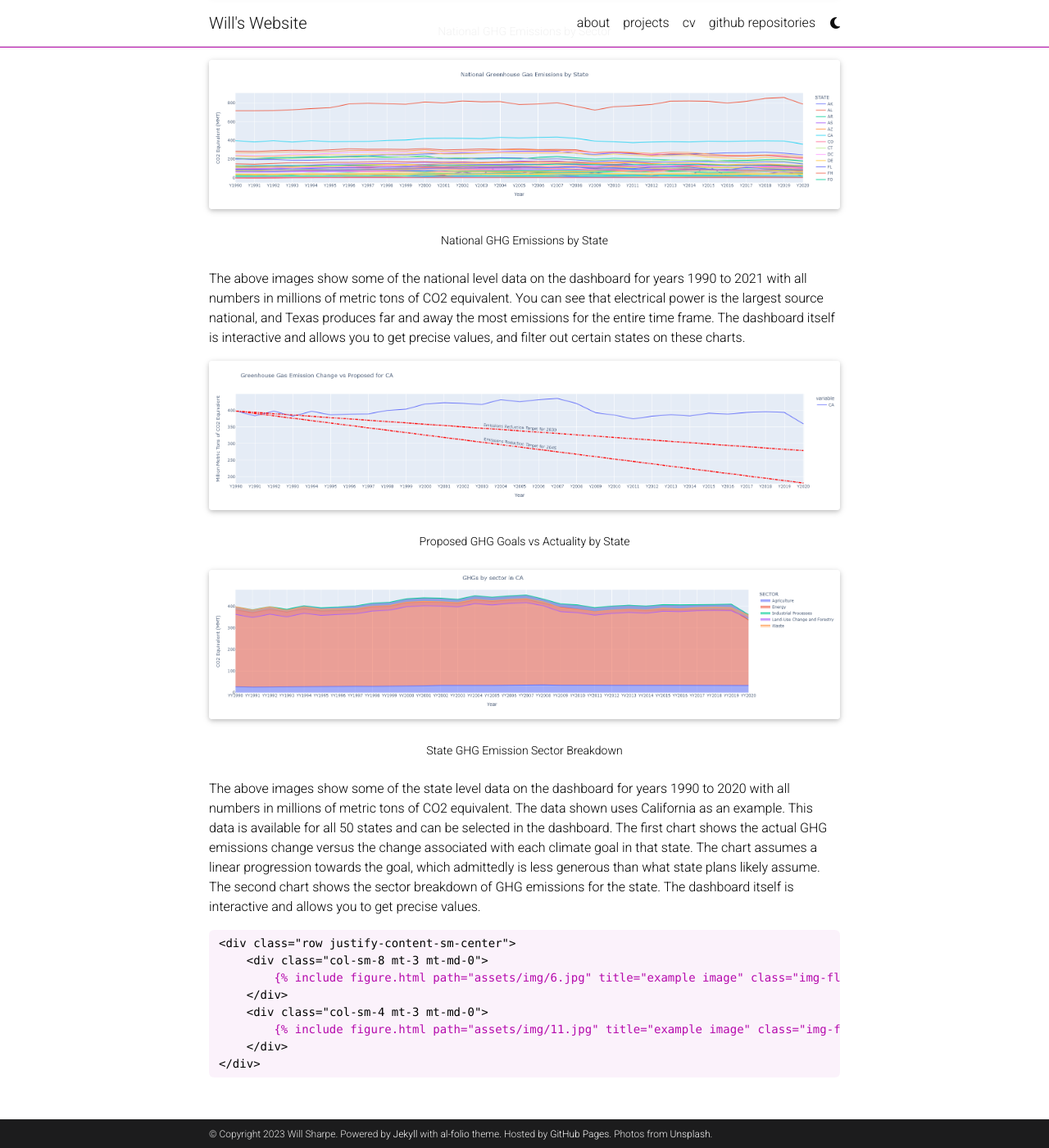
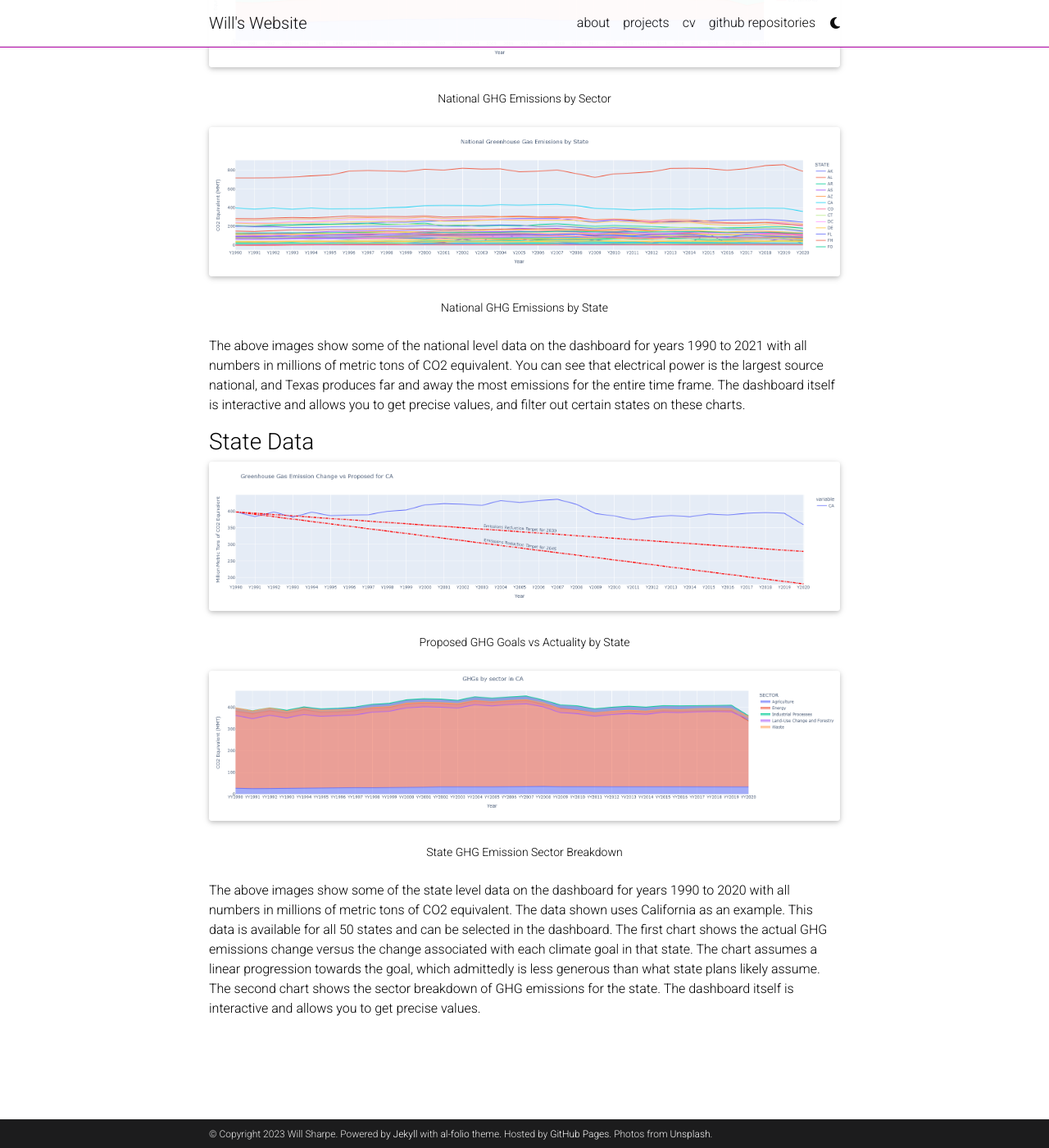
Before and after one commit to wsharpe41/wsharpe41.github.io, a Jekyll site: the page built from _projects/6_pm_dash.md, in a window 1280 px wide and 1400 px high, scrolled down 484 px. Shown: the whole window at 82% size. Built offline with Jekyll 4.4.1, drawn with Linux system fonts in a browser that asks for light colours; full-size pictures stand in for the smaller copies a plugin makes; comment, search, counter and statistics services are not loaded; a style sheet for code colours, icons or effects is not loaded.

Commit message:
Deleted extra info

````diff
--- a/_projects/6_pm_dash.md
+++ b/_projects/6_pm_dash.md
@@ -9,7 +9,8 @@
 
 This project is a simple dashboard which shows various state and US national climate goals and compares them to reality. It is a work in progress and will be updated as new data becomes available. This was developed in Python primarily using Dash, Plotly, and Flask.
 
-
+<h3>National Data</h3>
+<br>
 <div class="row">
     <div class="col-sm mt-3 mt-md-0">
         {% include figure.html path="assets/us_climate_viz/national_sector.png" title="National GHG Sectors" class="img-fluid rounded z-depth-1" %}
@@ -29,7 +30,8 @@
 </div>
 
 The above images show some of the national level data on the dashboard for years 1990 to 2021 with all numbers in millions of metric tons of CO2 equivalent. You can see that electrical power is the largest source national, and Texas produces far and away the most emissions for the entire time frame. The dashboard itself is interactive and allows you to get precise values, and filter out certain states on these charts.
-
+<br>
+<h3>State Data</h3>
 
 <div class="row">
     <div class="col-sm mt-3 mt-md-0">
@@ -50,16 +52,3 @@
 </div>
 
 The above images show some of the state level data on the dashboard for years 1990 to 2020 with all numbers in millions of metric tons of CO2 equivalent. The data shown uses California as an example. This data is available for all 50 states and can be selected in the dashboard. The first chart shows the actual GHG emissions change versus the change associated with each climate goal in that state. The chart assumes a linear progression towards the goal, which admittedly is less generous than what state plans likely assume. The second chart shows the sector breakdown of GHG emissions for the state. The dashboard itself is interactive and allows you to get precise values.
-
-{% raw %}
-```html
-<div class="row justify-content-sm-center">
-    <div class="col-sm-8 mt-3 mt-md-0">
-        {% include figure.html path="assets/img/6.jpg" title="example image" class="img-fluid rounded z-depth-1" %}
-    </div>
-    <div class="col-sm-4 mt-3 mt-md-0">
-        {% include figure.html path="assets/img/11.jpg" title="example image" class="img-fluid rounded z-depth-1" %}
-    </div>
-</div>
-```
-{% endraw %}
````
